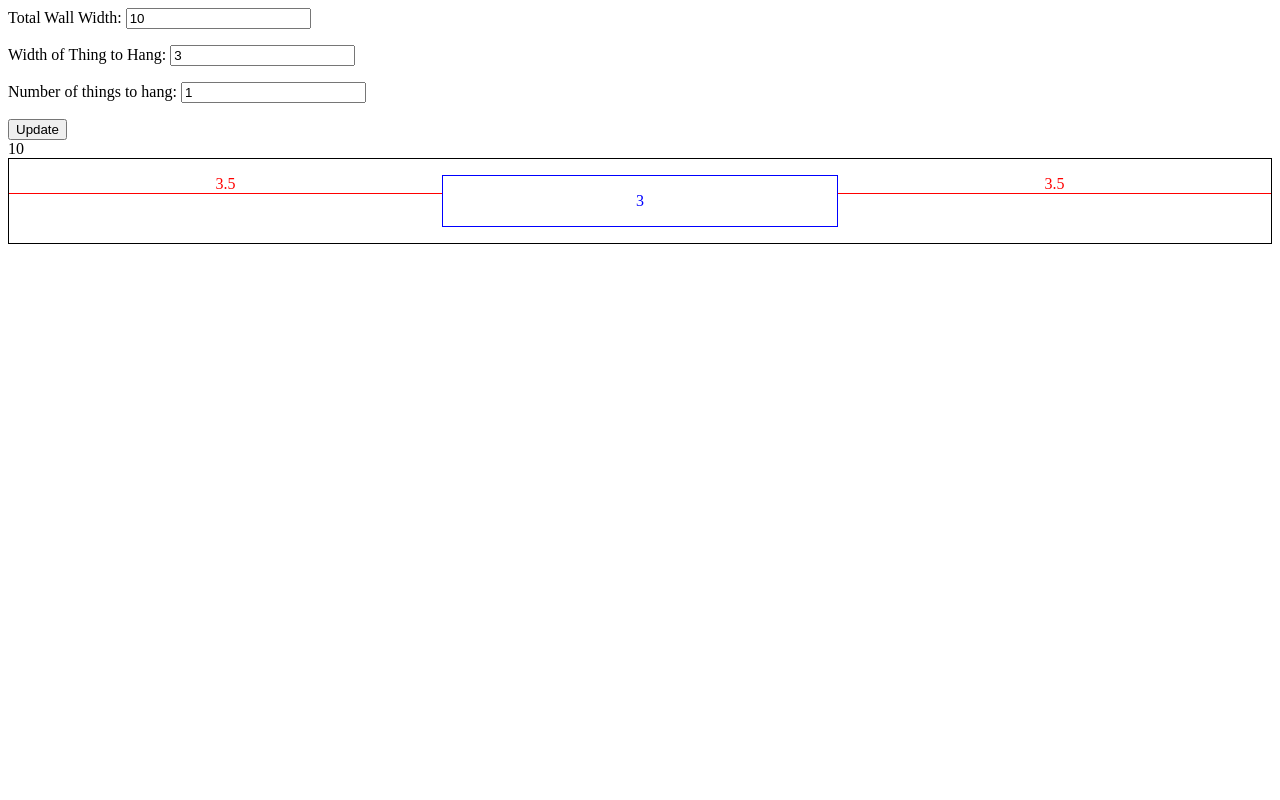
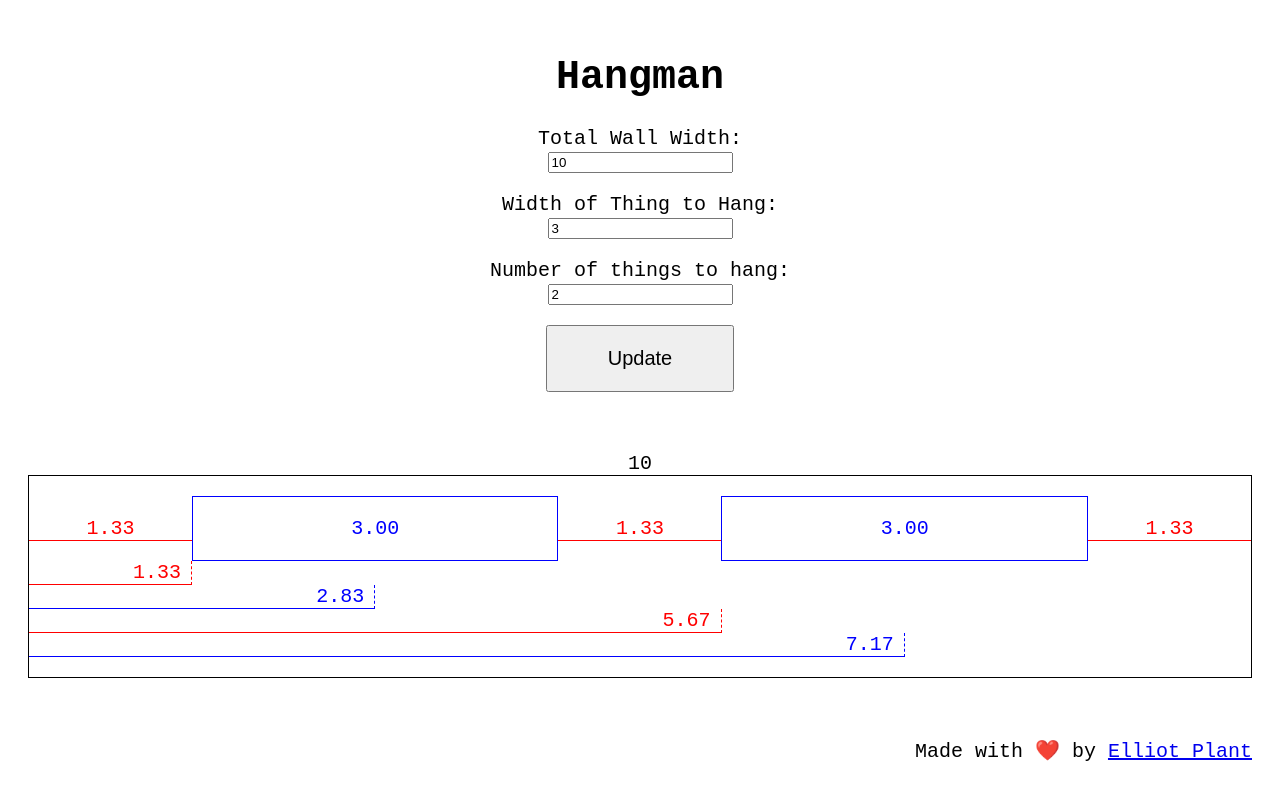
Before and after one commit to elliotaplant/hangman, a plain HTML site: page index.html in a window 1280 px wide. Drawn offline with Linux system fonts and the light colour scheme.

Commit message:
Get hangman working

```diff
--- a/index.css
+++ b/index.css
@@ -1,16 +1,53 @@
+* {
+  box-sizing: border-box;
+}
+
+body {
+  font-family: monospace;
+  font-size: 20px;
+  padding: 1em;
+}
+
 label {
   display: block;
   margin-bottom: 1em;
 }
 
+input {
+  /* display: block; */
+}
+
+button {
+  padding: 1em 3em;
+  font-size: 20px;
+}
+
+footer {
+  margin-top: 3em;
+  text-align: right;
+}
+
+.inputs {
+  text-align: center;
+  margin-bottom: 3em;
+}
+
 .wall-box {
   border: 1px solid black;
   padding: 1em 0;
-  display: flex;
+}
+
+.wall-width {
+  text-align: center;
+}
+
+.top-hangers {
+  /* display: flex; */
 }
 
 .hanging-thing, .spacing-thing {
   text-align: center;
+  display: inline-block;
 }
 
 .hanging-thing {
@@ -24,3 +61,19 @@ label {
   color: red;
   height: 50%;
 }
+
+.bottom-thing  {
+  text-align: right;
+}
+.bottom-side-thing {
+  border-right: 1px dashed red;
+  border-bottom: 1px solid red;
+  padding-right: 0.5em;
+  color: red;
+}
+.bottom-center-thing {
+  border-right: 1px dashed blue;
+  border-bottom: 1px solid blue;
+  padding-right: 0.5em;
+  color: blue;
+}
--- a/index.html
+++ b/index.html
@@ -1,24 +1,32 @@
 <!DOCTYPE html>
 <html lang="en" dir="ltr">
+
 <head>
   <meta charset="utf-8">
   <title>Hangman</title>
   <link rel="stylesheet" href="index.css">
 </head>
+
 <body>
+  <div class="inputs">
+    <h1>Hangman</h1>
     <label>
-      Total Wall Width: <input id="wallWidthInput" type="number" value="10" placeholder="10">
+      <div>Total Wall Width:</div>
+      <input id="wallWidthInput" type="number" value="10" placeholder="10">
     </label>
     <label>
-      Width of Thing to Hang: <input id="thingWidthInput" type="number" value="3" placeholder="3">
+      <div>Width of Thing to Hang:</div>
+      <input id="thingWidthInput" type="number" value="3" placeholder="3">
     </label>
     <label>
-      Number of things to hang: <input id="countInput" type="number" value="1">
+      <div>Number of things to hang:</div>
+      <input id="countInput" type="number" value="2">
     </label>
     <button type="button" onclick="updateHangman()">Update</button>
-
+  </div>
   <div id="hangmanArea"></div>
-
+  <footer>Made with ❤️ by <a href="https://www.elliotplant.com">Elliot Plant</a></footer>
   <script src="index.js"></script>
 </body>
+
 </html>
--- a/index.js
+++ b/index.js
@@ -1,26 +1,50 @@
-function hangman (widthOfWall, widthOfThing, numberOfThings = 1) {
-  const spacing = (widthOfWall - (widthOfThing * numberOfThings))/(numberOfThings + 1);
+function hangman(widthOfWall, widthOfThing, numberOfThings = 1) {
+  const spacing = (widthOfWall - (widthOfThing * numberOfThings)) / (numberOfThings + 1);
   return {
     edgeToEdge: spacing,
-    edgeToCenter: spacing + widthOfThing/2,
+    edgeToCenter: spacing + widthOfThing / 2,
   };
 }
 
 function makeWallContents(wallWidth, thingWidth, count) {
   const { edgeToEdge, edgeToCenter } = hangman(wallWidth, thingWidth, count);
-  const thingString = `<div class="hanging-thing" style="flex-grow: ${thingWidth}">${thingWidth}</div>`;
-  const spacingString = `<div class="spacing-thing" style="flex-grow: ${edgeToEdge}">${edgeToEdge}</div>`;
-  return Array.from(Array(count + 1)).map(() => spacingString).join(thingString);
+  const thingWidthPct = Number(thingWidth / wallWidth * 100).toFixed(2);
+  const edgeToEdgePct = Number(edgeToEdge / wallWidth * 100).toFixed(2);
+  const thingString = `<div class="hanging-thing" style="width: ${thingWidthPct}%">${thingWidth.toFixed(2)}</div>`;
+  const spacingString = `<div class="spacing-thing" style="width: ${edgeToEdgePct}%">${edgeToEdge.toFixed(2)}</div>`;
+  const topHangers = Array.from(Array(count + 1)).map(() => spacingString).join(thingString);
+  const bottomHangers = Array.from(Array(count)).map((_, i) => {
+    const toEdge = i * (edgeToEdge + thingWidth) + edgeToEdge;
+    const toCenter = i * (edgeToEdge + thingWidth) + edgeToEdge + thingWidth / 2;
+    const toEdgePct = Number(toEdge / wallWidth * 100).toFixed(2);
+    const toCenterPct = Number(toCenter / wallWidth * 100).toFixed(2);
+    return `
+    <div class="bottom-thing">
+      <div class="bottom-side-thing" style="width: ${toEdgePct}%">${toEdge.toFixed(2)}</div>
+    </div>
+    <div class="bottom-thing">
+      <div class="bottom-center-thing" style="width: ${toCenterPct}%">${toCenter.toFixed(2)}</div>
+    </div>
+  `;
+  }).join('\n');
+  return `
+    <div class="top-hangers">
+      ${topHangers}
+    </div>
+    <div>
+      ${bottomHangers}
+    </div>
+   `;
 }
 
-window.updateHangman = function () {
+window.updateHangman = function() {
   const wallWidth = Number(window.wallWidthInput.value);
   const thingWidth = Number(window.thingWidthInput.value);
   const count = Number(window.countInput.value);
 
   const wallContents = makeWallContents(wallWidth, thingWidth, count);
   window.hangmanArea.innerHTML = `
-    <div>${wallWidth}</div>
+    <div class="wall-width">${wallWidth}</div>
     <div class="wall-box">
       ${wallContents}
     </div>
```
Lines whose indentation alone changed are shown as unchanged.
